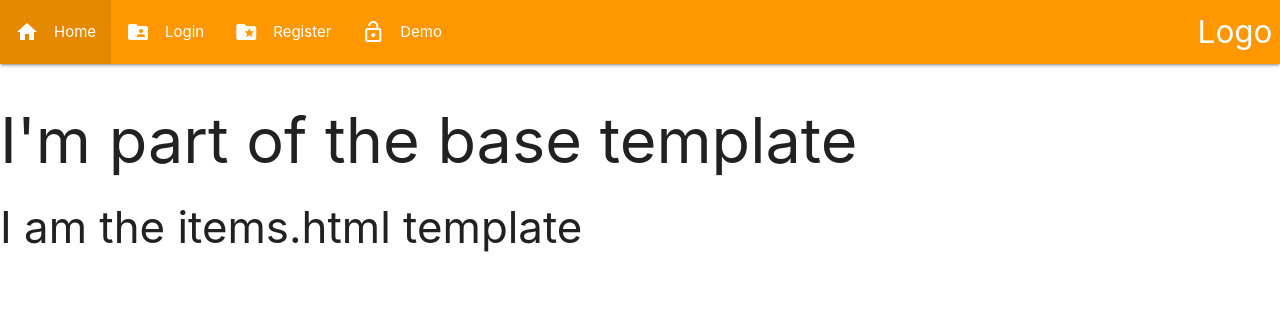
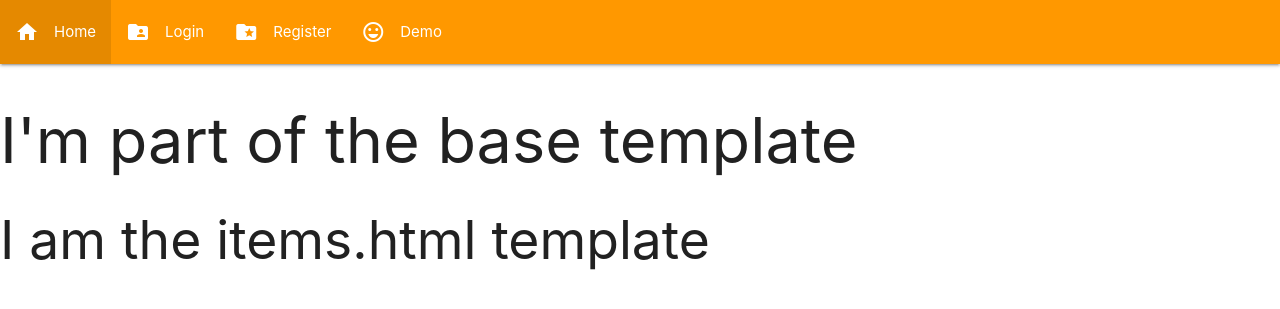
Before and after one commit to johnmiller1963/life-tracker, a Flask app: page / in a window 1280 px wide. Shown: the top 309 px of the page. Run offline with Flask 2, Linux system fonts and the light colour scheme; data that the repository does not hold is empty; some libraries are stand-ins or nearby versions.

Commit message:
test background color not changing

```diff
--- a/static/css/style.css
+++ /dev/null
@@ -1,3 +0,0 @@
-body {
-    background-color: white;
-}
--- a/templates/base.html
+++ b/templates/base.html
@@ -14,12 +14,12 @@
     <header>
         <nav>
             <div class="nav-wrapper orange">
-            <a href="#!" class="brand-logo right">Logo</a>
+            <!-- <a href="#!" class="brand-logo right">Logo</a> -->
             <ul class="left orange">
                 <li><a href="sass.html"><i class="material-icons left">home</i>Home</a></li>
                 <li><a href="badges.html"><i class="material-icons left">folder_shared</i>Login</a></li>
                 <li><a href="badges.html"><i class="material-icons left">folder_special</i>Register</a></li>
-                <li><a href="badges.html"><i class="material-icons left">lock_open</i>Demo</a></li>
+                <li><a href="badges.html"><i class="material-icons left">sentiment_very_satisfied</i>Demo</a></li>
             </ul>
             </div>
         </nav>
--- a/templates/items.html
+++ b/templates/items.html
@@ -1,6 +1,6 @@
 {% extends "base.html" %}
 {% block content %}
-    <h3>I am the items.html template</h3>
+    <h2>I am the items.html template</h2>
 
     {% for item in items %}
         {{ item._id }}<br>
```
